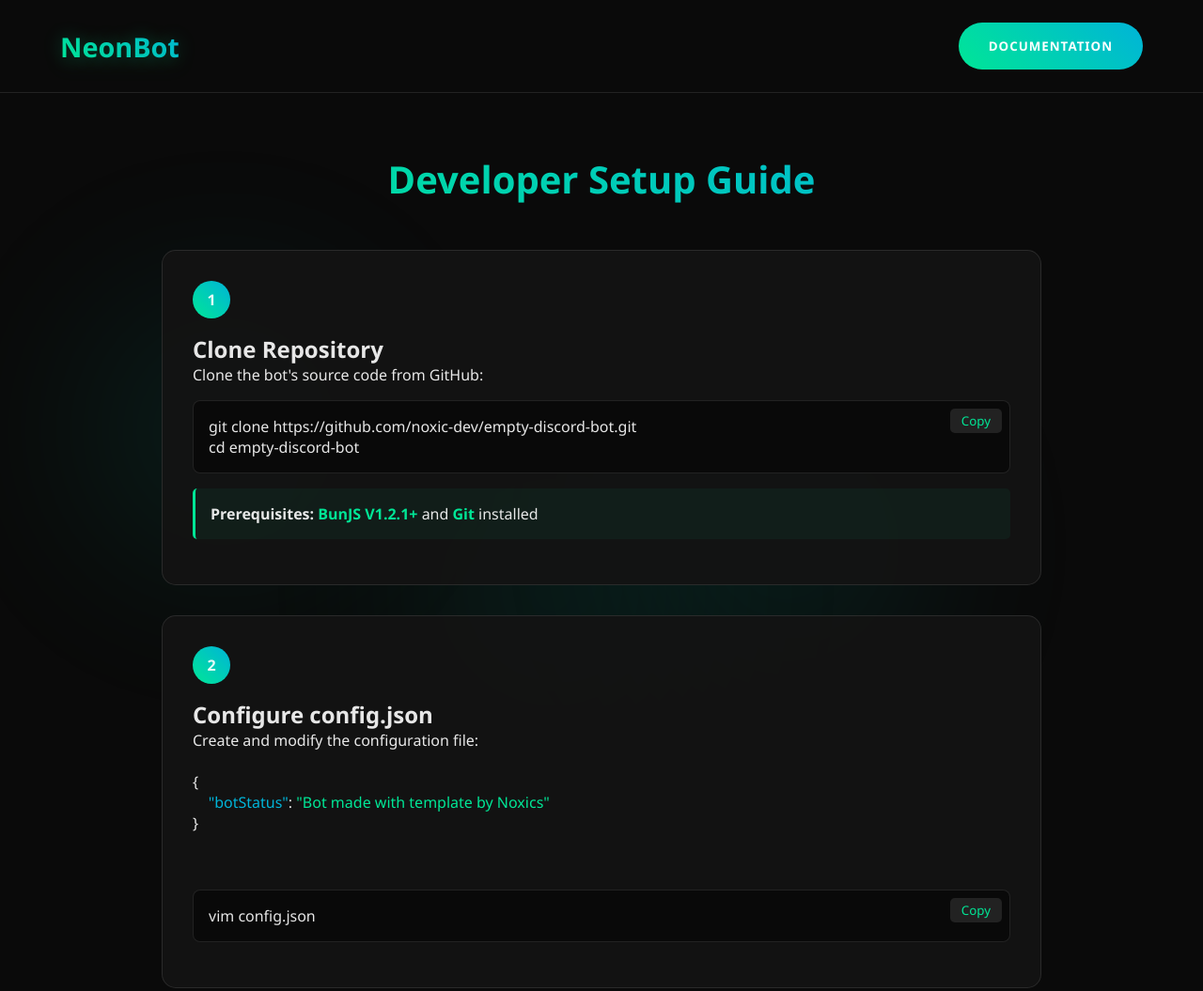
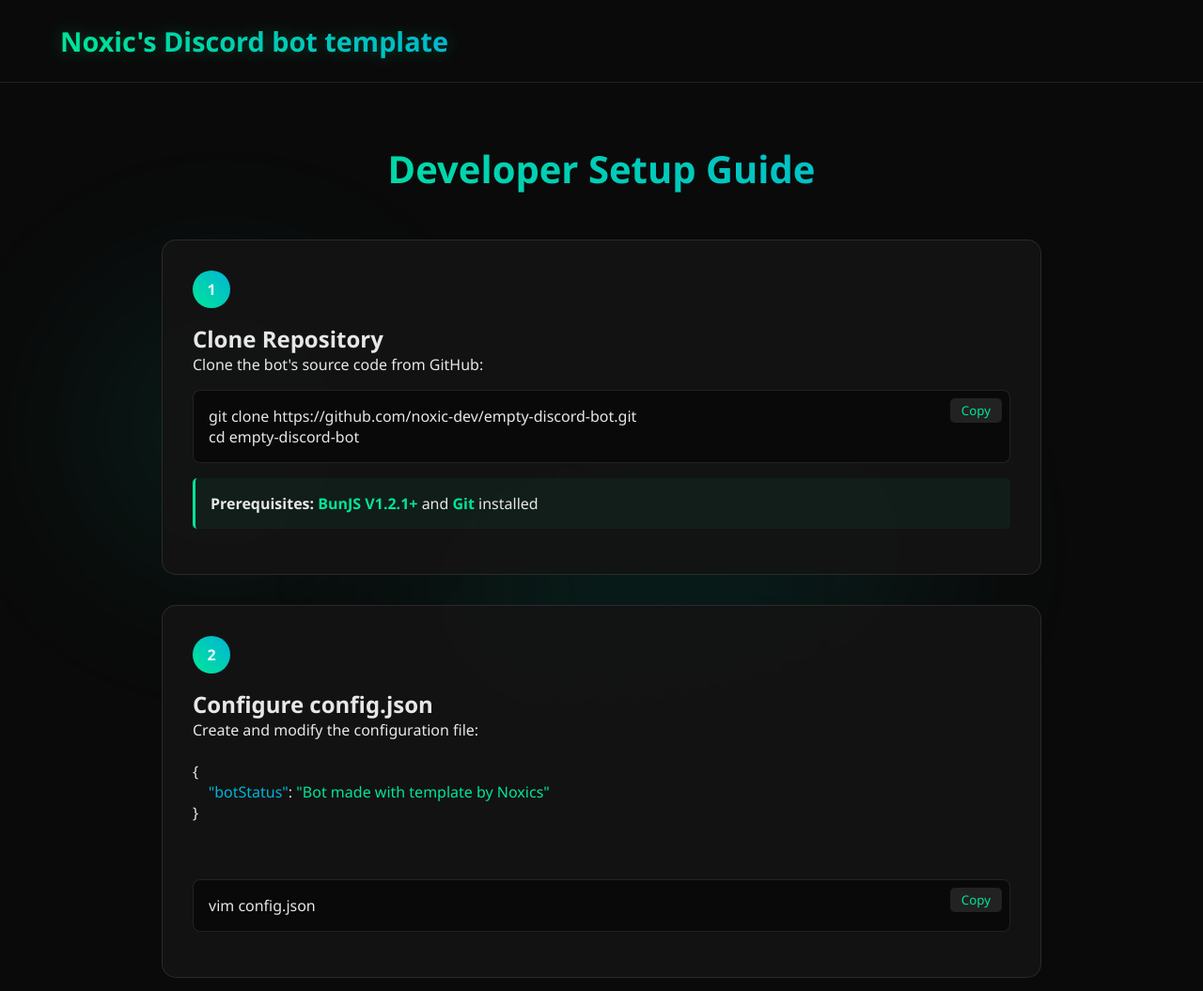
Before and after one commit to noxic-dev/EDB-GithubPages, a plain HTML site: page installation/index.html in a window 1280 px wide. Shown: the top 1055 px of the page at 94% size. Drawn offline with Linux system fonts and the light colour scheme.

Commit message:
Update index.html

```diff
--- a/installation/index.html
+++ b/installation/index.html
@@ -220,10 +220,7 @@
     <div class="gradient-blob blob3"></div>
 
     <nav>
-        <a href="index.html" class="logo">NeonBot</a>
-        <div class="nav-links">
-            <button class="btn">Documentation</button>
-        </div>
+        <div class="logo" href="/">Noxic's Discord bot template</div>
     </nav>
 
     <div class="guide-container">
```
